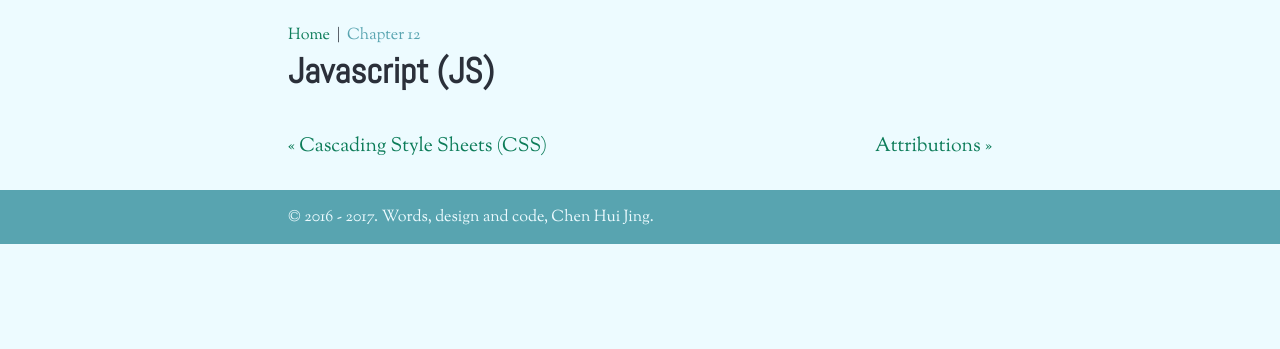
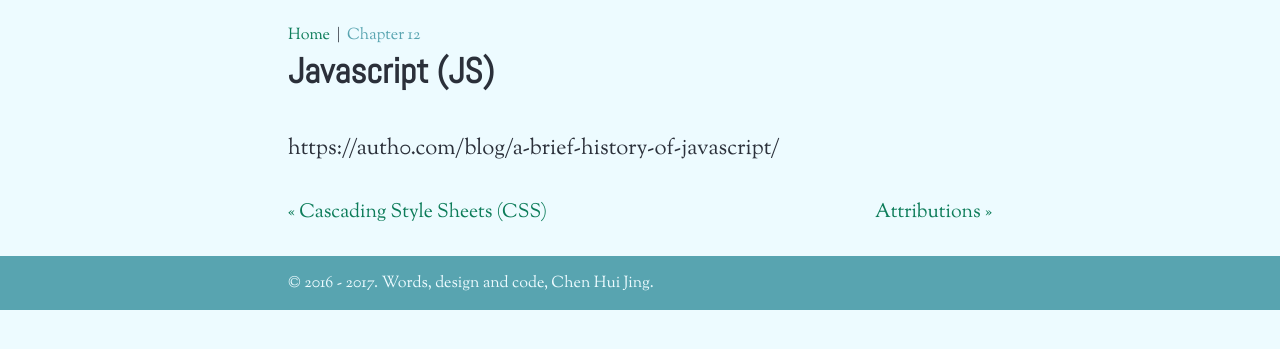
Before and after one commit to huijing/web-for-non-techies, a Jekyll site: the page built from _posts/2016-03-16-chapter12.markdown, in a window 1280 px wide. Shown: the top 349 px of the page. Built offline with Jekyll 4.4.1, drawn with Linux system fonts in a browser that asks for light colours; part of the change alters nothing that is shown.

Commit message:
Housekeeping

```diff
--- a/_posts/2016-03-16-chapter12.markdown
+++ b/_posts/2016-03-16-chapter12.markdown
@@ -5,3 +5,5 @@ title: "Javascript (JS)"
 date:   2016-03-16 18:04:57 +0800
 categories: build
 ---
+
+https://auth0.com/blog/a-brief-history-of-javascript/
--- a/package.json
+++ b/package.json
@@ -17,12 +17,12 @@
   },
   "homepage": "https://www.chenhuijing.com/web-for-non-techies/",
   "devDependencies": {
-    "browser-sync": "^2.18.5",
+    "browser-sync": "^2.18.6",
     "gulp": "^3.9.1",
     "gulp-autoprefixer": "^3.1.1",
     "gulp-concat": "^2.6.1",
     "gulp-cssnano": "^2.1.2",
-    "gulp-sass": "^3.0.0",
+    "gulp-sass": "^3.1.0",
     "gulp-uglify": "^2.0.0",
     "susy": "^2.2.12"
   }
```
